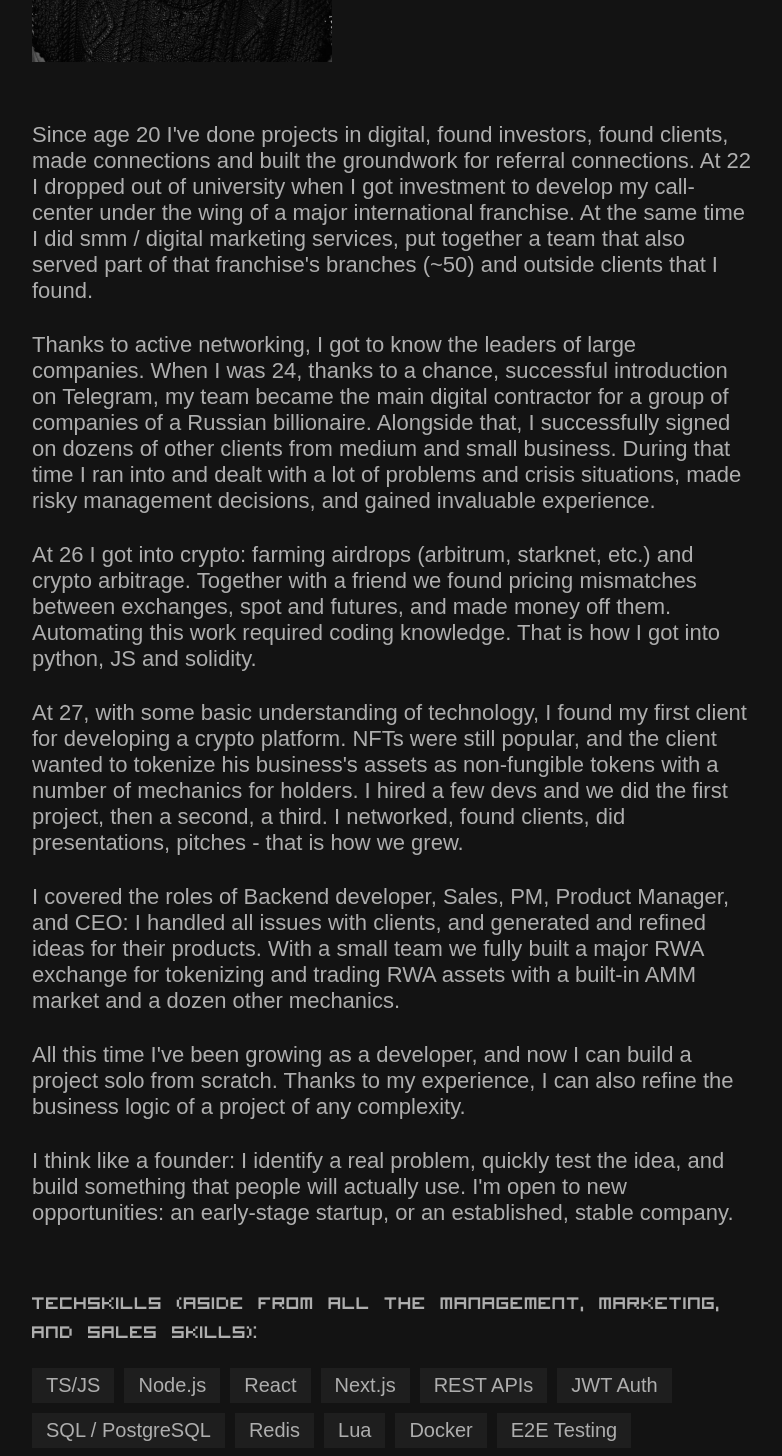
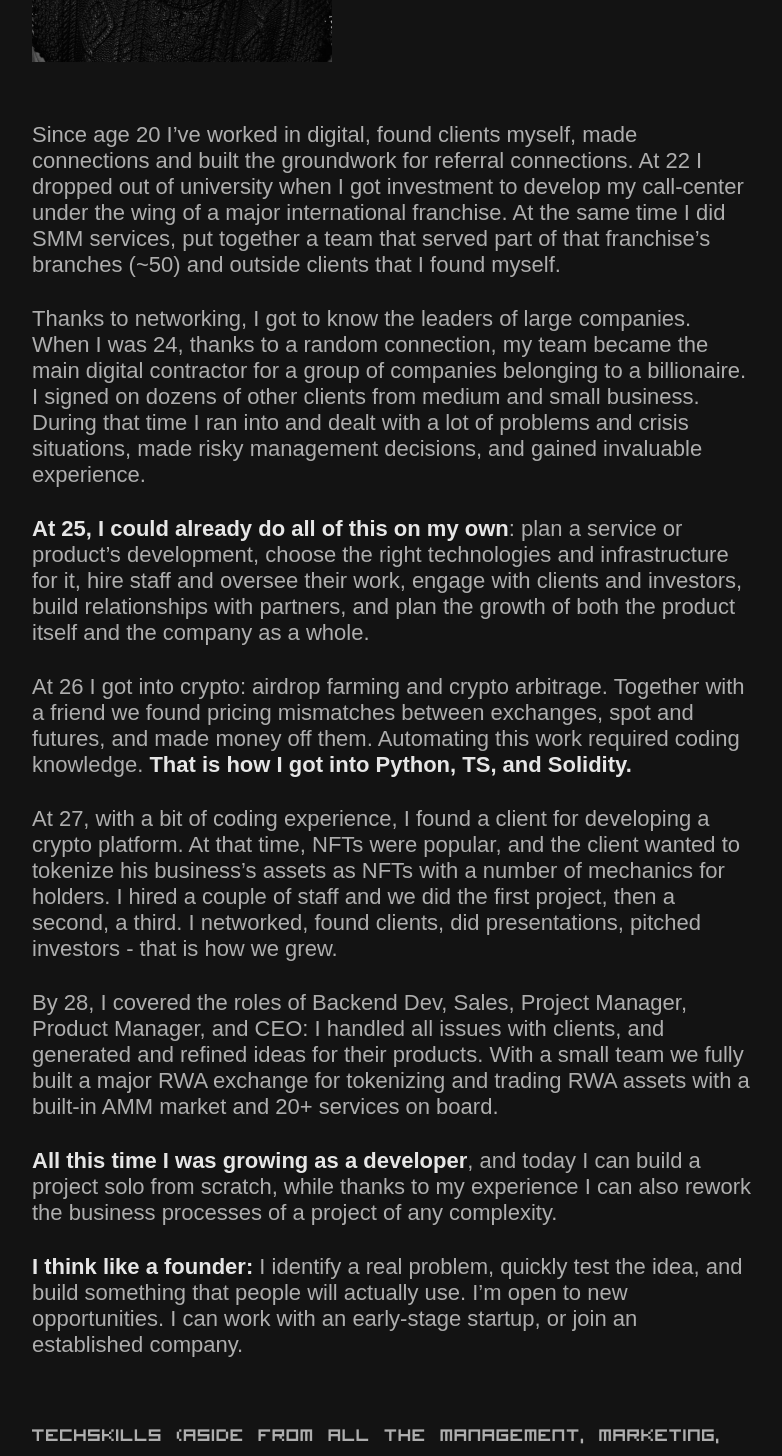
Before and after one commit to dashewski/page, a Next.js app: page /cv in a window 1280 px wide. Shown: the part 740-2196 px from the top of the page, without its empty margins (248-1030 px from the left). Built offline with nearby package versions, Linux system fonts and the light colour scheme; a web font is replaced by a local one.

Commit message:
cv: update ru/en texts, render **bold** emphasis

```diff
--- a/app/content/cv/cv-en.ts
+++ b/app/content/cv/cv-en.ts
@@ -7,13 +7,14 @@
   headline:
     "I'm a developer with an extensive practical background in management, sales, and bizdev.",
   paragraphs: [
-    "Since age 20 I've done projects in digital, found investors, found clients, made connections and built the groundwork for referral connections. At 22 I dropped out of university when I got investment to develop my call-center under the wing of a major international franchise. At the same time I did smm / digital marketing services, put together a team that also served part of that franchise's branches (~50) and outside clients that I found.",
-    "Thanks to active networking, I got to know the leaders of large companies. When I was 24, thanks to a chance, successful introduction on Telegram, my team became the main digital contractor for a group of companies of a Russian billionaire. Alongside that, I successfully signed on dozens of other clients from medium and small business. During that time I ran into and dealt with a lot of problems and crisis situations, made risky management decisions, and gained invaluable experience.",
-    "At 26 I got into crypto: farming airdrops (arbitrum, starknet, etc.) and crypto arbitrage. Together with a friend we found pricing mismatches between exchanges, spot and futures, and made money off them. Automating this work required coding knowledge. That is how I got into python, JS and solidity.",
-    "At 27, with some basic understanding of technology, I found my first client for developing a crypto platform. NFTs were still popular, and the client wanted to tokenize his business's assets as non-fungible tokens with a number of mechanics for holders. I hired a few devs and we did the first project, then a second, a third. I networked, found clients, did presentations, pitches - that is how we grew.",
-    "I covered the roles of Backend developer, Sales, PM, Product Manager, and CEO: I handled all issues with clients, and generated and refined ideas for their products. With a small team we fully built a major RWA exchange for tokenizing and trading RWA assets with a built-in AMM market and a dozen other mechanics.",
-    "All this time I've been growing as a developer, and now I can build a project solo from scratch. Thanks to my experience, I can also refine the business logic of a project of any complexity.",
-    "I think like a founder: I identify a real problem, quickly test the idea, and build something that people will actually use. I'm open to new opportunities: an early-stage startup, or an established, stable company.",
+    "Since age 20 I’ve worked in digital, found clients myself, made connections and built the groundwork for referral connections. At 22 I dropped out of university when I got investment to develop my call-center under the wing of a major international franchise. At the same time I did SMM services, put together a team that served part of that franchise’s branches (~50) and outside clients that I found myself.",
+    "Thanks to networking, I got to know the leaders of large companies. When I was 24, thanks to a random connection, my team became the main digital contractor for a group of companies belonging to a billionaire. I signed on dozens of other clients from medium and small business. During that time I ran into and dealt with a lot of problems and crisis situations, made risky management decisions, and gained invaluable experience.",
+    "**At 25, I could already do all of this on my own**: plan a service or product’s development, choose the right technologies and infrastructure for it, hire staff and oversee their work, engage with clients and investors, build relationships with partners, and plan the growth of both the product itself and the company as a whole.",
+    "At 26 I got into crypto: airdrop farming and crypto arbitrage. Together with a friend we found pricing mismatches between exchanges, spot and futures, and made money off them. Automating this work required coding knowledge. **That is how I got into Python, TS, and Solidity.**",
+    "At 27, with a bit of coding experience, I found a client for developing a crypto platform. At that time, NFTs were popular, and the client wanted to tokenize his business’s assets as NFTs with a number of mechanics for holders. I hired a couple of staff and we did the first project, then a second, a third. I networked, found clients, did presentations, pitched investors - that is how we grew.",
+    "By 28, I covered the roles of Backend Dev, Sales, Project Manager, Product Manager, and CEO: I handled all issues with clients, and generated and refined ideas for their products. With a small team we fully built a major RWA exchange for tokenizing and trading RWA assets with a built-in AMM market and 20+ services on board.",
+    "**All this time I was growing as a developer**, and today I can build a project solo from scratch, while thanks to my experience I can also rework the business processes of a project of any complexity.",
+    "**I think like a founder:** I identify a real problem, quickly test the idea, and build something that people will actually use. I’m open to new opportunities. I can work with an early-stage startup, or join an established company.",
   ],
   skillsTitle:
     "TechSkills (aside from all the management, marketing, and sales skills):",
--- a/app/cv/page.tsx
+++ b/app/cv/page.tsx
@@ -15,6 +15,23 @@
 const VISITOR = "'Visitor TT2 Pro', sans-serif";
 const CHAKRA = "'Chakra Petch', sans-serif";
 const GREEN = "#6cad5e";
+
+// "**bold**" in the content strings -> <strong>
+function Rich({ text }: { text: string }) {
+  return (
+    <>
+      {text.split(/\*\*(.+?)\*\*/g).map((part, i) =>
+        i % 2 ? (
+          <strong key={i} className="font-bold text-[#e6e6e6]">
+            {part}
+          </strong>
+        ) : (
+          part
+        )
+      )}
+    </>
+  );
+}
 
 function LangSwitch({
   lang,
@@ -158,7 +175,7 @@
                   className="text-[#aeaeae] text-[22px] leading-relaxed"
                   style={{ fontFamily: CHAKRA }}
                 >
-                  {p}
+                  <Rich text={p} />
                 </p>
               ))}
             </div>
@@ -233,7 +250,7 @@
                 className="text-[#aeaeae] text-[15px] leading-relaxed"
                 style={{ fontFamily: CHAKRA }}
               >
-                {p}
+                <Rich text={p} />
               </p>
             ))}
           </div>
```
Also changed, not shown: app/content/cv/cv-ru.ts (+8 -7 lines).
